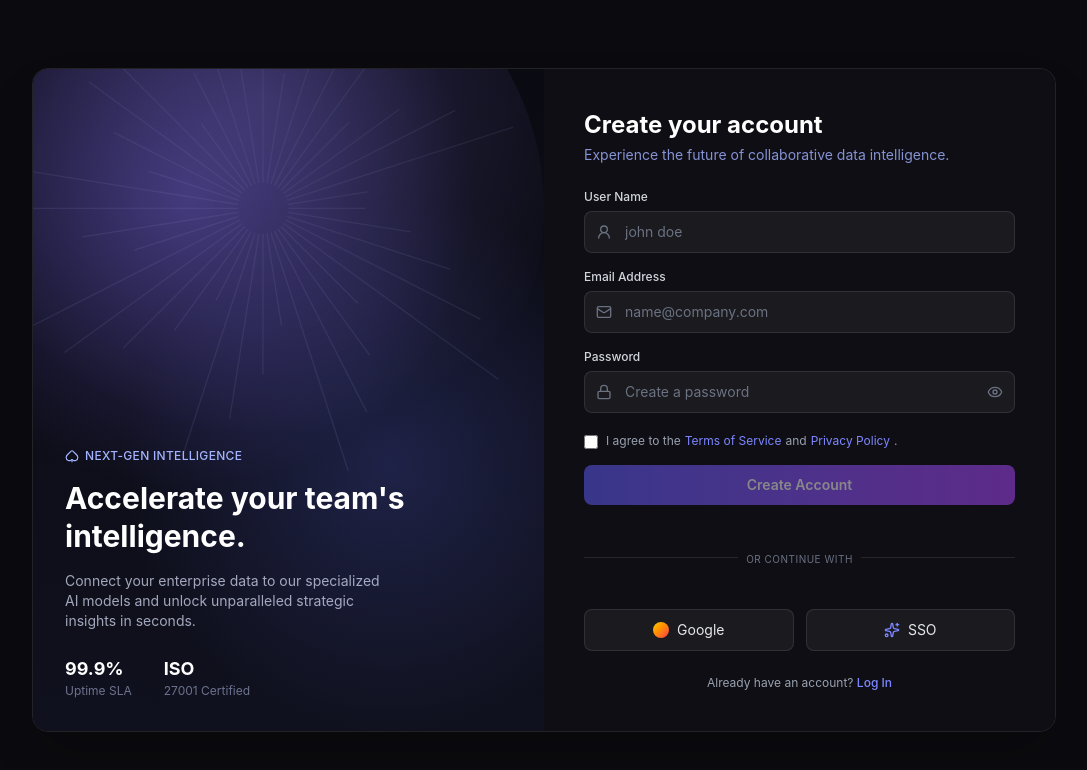
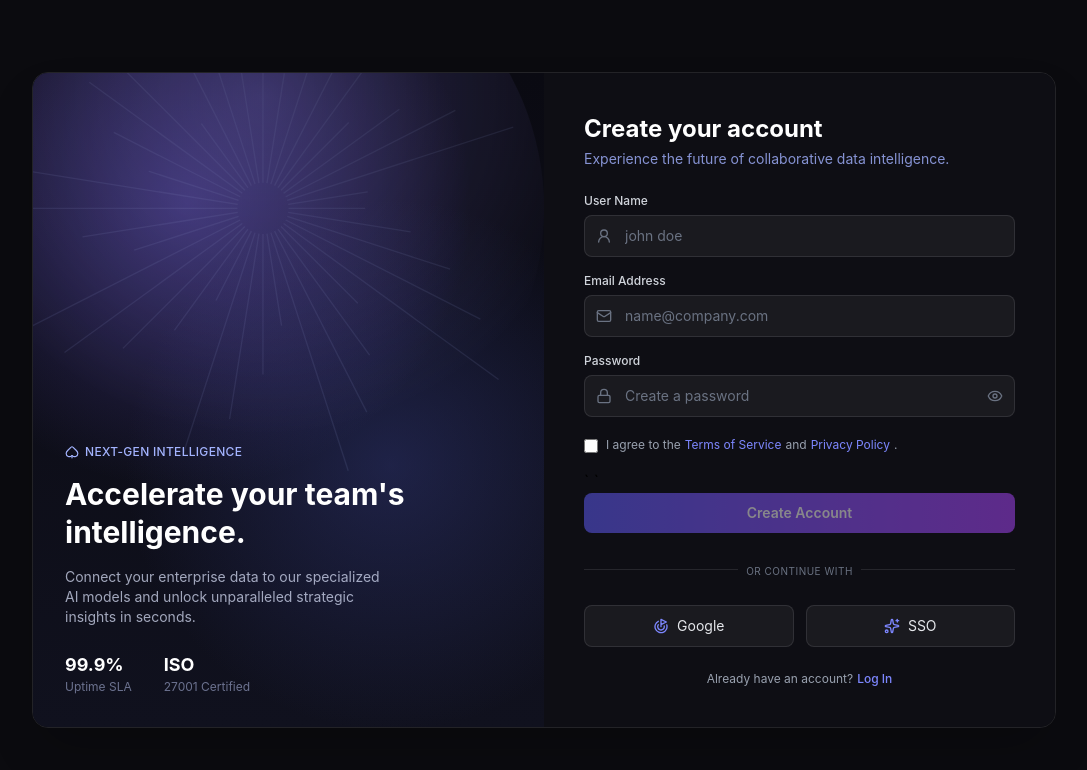
Before and after one commit to abhiii1120/team_sync, a React (Vite) app in the folder client/: page /register in a window 1280 px wide. Shown: the top 770 px of the page, without its empty margins (96-1183 px from the left). Built offline with nearby package versions, Linux system fonts and the light colour scheme.

Commit message:
register ui reusability completed

```diff
--- a/client/src/features/auth/ui/pages/Register.jsx
+++ b/client/src/features/auth/ui/pages/Register.jsx
@@ -10,6 +10,7 @@ import {
   Space,
   SpadeIcon,
   User2,
+  GoalIcon,
 } from "lucide-react";
 import { useAuth } from "../../hooks/useAuth";
 import RightComponent from "../common/RightComponent";
@@ -18,6 +19,7 @@ import PasswordInput from "../../../../components/ui/PasswordInput";
 import CheckBoxInput from "../../../../components/ui/CheckBoxInput";
 import CommonButton from "../../../../components/ui/CommonButton";
 import DividerText from "../../../../components/ui/DividerText";
+import IconButton from "../../../../components/ui/IconButton";
 
 const Register = () => {
   const [showPassword, setShowPassword] = useState(false);
@@ -110,33 +112,22 @@ const Register = () => {
               </span>
             </label>
 
+` `
+            <CommonButton label={'Create Account'} disabled={!agreed}/>
+            </form>
 
-            <CommonButton label={'Create Account'} disabled={!agreed}/>
             <DividerText text={'Or continue with'}/>
 
             <div className="grid grid-cols-2 gap-3">
-              <button
-                type="button"
-                className="flex items-center justify-center gap-2 py-2.5 rounded-lg border border-white/10 bg-white/5 text-sm text-gray-200 hover:bg-white/10 transition"
-              >
-                <span className="w-4 h-4 rounded-full bg-linear-to-br from-yellow-400 to-red-500" />
-                Google
-              </button>
-              <button
-                type="button"
-                className="flex items-center justify-center gap-2 py-2.5 rounded-lg border border-white/10 bg-white/5 text-sm text-gray-200 hover:bg-white/10 transition"
-              >
-                <Sparkles className="w-4 h-4 text-indigo-400" />
-                SSO
-              </button>
+              <IconButton icon={GoalIcon} label={'Google'}/>
+              <IconButton icon={Sparkles} label={'SSO'}/>
             </div>
-          </form>
 
-          <p className="text-center text-xs text-gray-400 mt-6">
+          <p className="text-center text-xs text-gray-400 mt-6 flex justify-center gap-1">
             Already have an account?{" "}
-            <a href="/" className="text-indigo-400 font-medium hover:underline">
+            <p onClick={() => navigate('/')} className="text-indigo-400 font-medium cursor-pointer">
               Log In
-            </a>
+            </p>
           </p>
         </div>
       </div>
```
